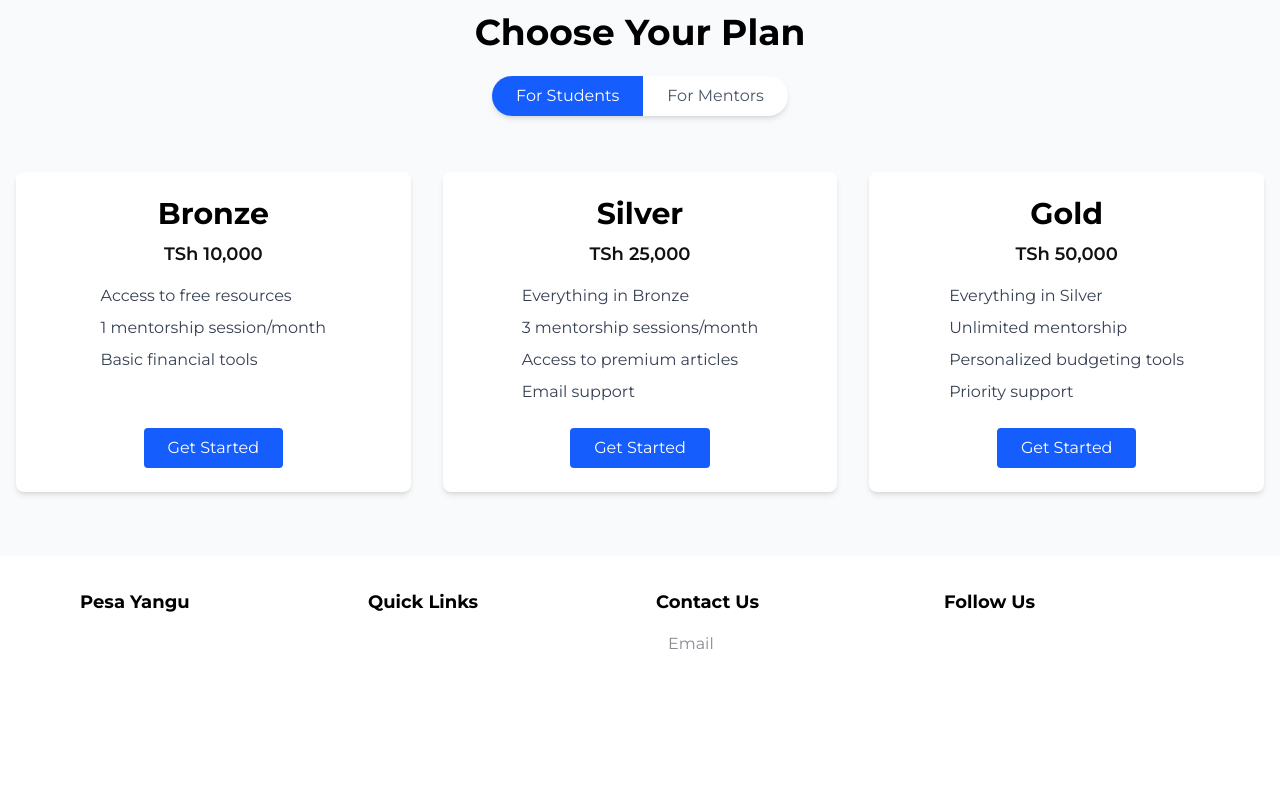
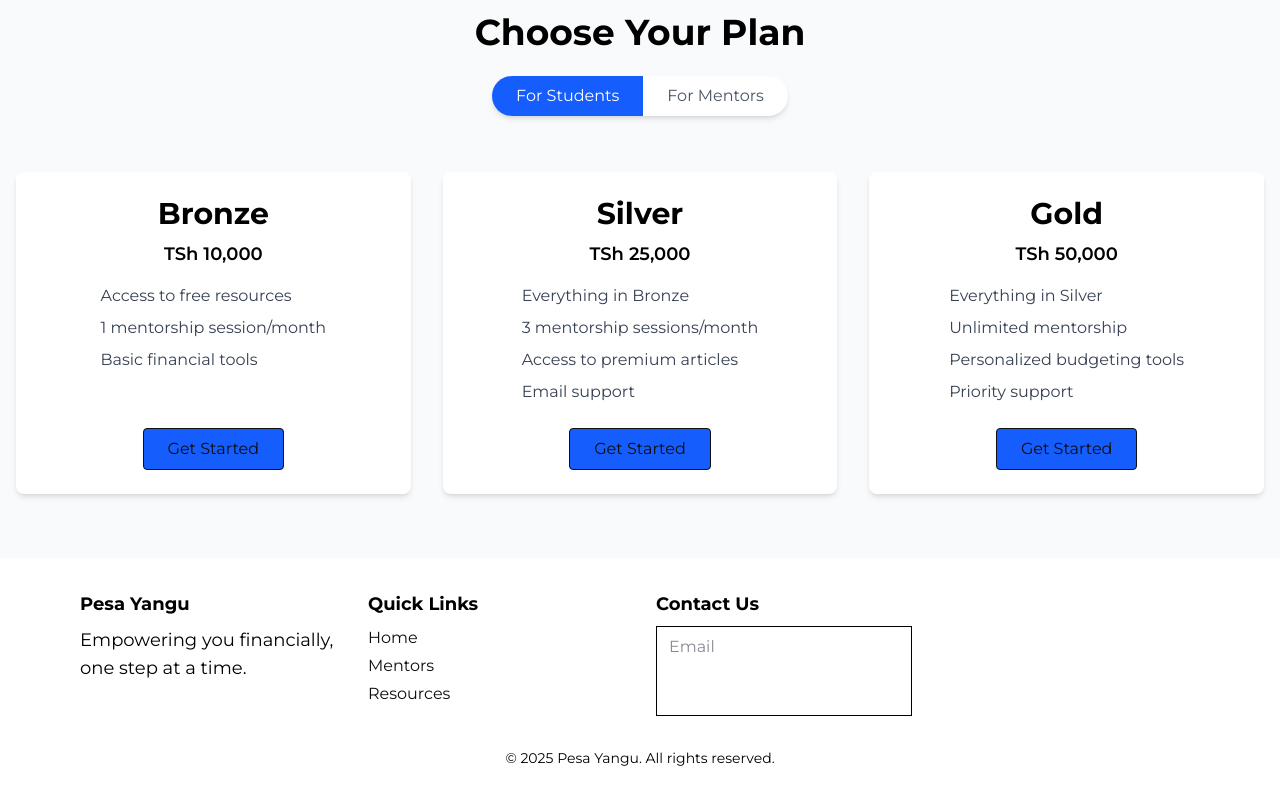
Before and after one commit to Brianceasar/pesa-yangu, a Next.js app in the folder client/: page / in a window 1280 px wide. Shown: the part 822-1622 px from the top of the page. Built offline with nearby package versions, Linux system fonts and the light colour scheme.

Commit message:
furnished fonts

```diff
--- a/client/components/layout/Footer.tsx
+++ b/client/components/layout/Footer.tsx
@@ -11,7 +11,7 @@ const Footer = () => {
     };
 
     return (
-        <footer className="bg-primary text-white py-8">
+        <footer className="bg-secondary text-black py-8">
             <div className="max-w-6xl mx-auto px-4 grid grid-cols-1 sm:grid-cols-2 md:grid-cols-4 gap-8">
                 <div>
                     <h6 className="text-lg font-bold mb-2">Pesa Yangu</h6>
@@ -35,7 +35,7 @@ const Footer = () => {
                 </div>
                 <div>
                     <h6 className="text-lg font-bold mb-2">Contact Us</h6>
-                    <form onSubmit={handleSubscribe} className="flex flex-col gap-2">
+                    <form onSubmit={handleSubscribe} className="border border-primary flex flex-col gap-2">
                         <input
                             type="email"
                             placeholder="Email"
@@ -52,9 +52,7 @@ const Footer = () => {
                         </button>
                     </form>
                 </div>
-                <div>
-                    <h6 className="text-lg font-bold mb-2">Follow Us</h6>
-                </div>
+
             </div>
             <div className="text-center mt-8 text-sm">
                 © {new Date().getFullYear()} Pesa Yangu. All rights reserved.
--- a/client/components/layout/PricingSection.tsx
+++ b/client/components/layout/PricingSection.tsx
@@ -85,7 +85,7 @@ const PricingSection = () => {
         {/* Toggle Buttons */}
         <div className="inline-flex bg-white shadow-md rounded-full mb-10 overflow-hidden">
           <button
-            className={`px-6 py-2 font-medium ${
+            className={` px-6 py-2 font-medium ${
               userType === 'student' ? 'bg-blue-600 text-white' : 'text-gray-600'
             }`}
             onClick={() => setUserType('student')}
@@ -118,7 +118,7 @@ const PricingSection = () => {
               </ul>
               <a
                 href={`/checkout?plan=${plan.tier.toLowerCase()}&role=${userType}`}
-                className="mt-auto inline-block bg-blue-600 hover:bg-blue-700 text-white px-6 py-2 rounded"
+                className="border border-primary mt-auto inline-block bg-blue-600 hover:bg-blue-700 text-white px-6 py-2 rounded"
               >
                 Get Started
               </a>
--- a/client/globals.css
+++ b/client/globals.css
@@ -58,8 +58,12 @@ h3 {
 p {
   font-size: 1rem; /* text-base */
   line-height: 1.5rem;
+  color: #000;
 }
-
+a {
+  color: #0e0e0e; /* text-emerald-500 */
+  text-decoration: none;
+}
 @media (min-width: 768px) {
   p {
     font-size: 1.125rem; /* md:text-lg */
```
